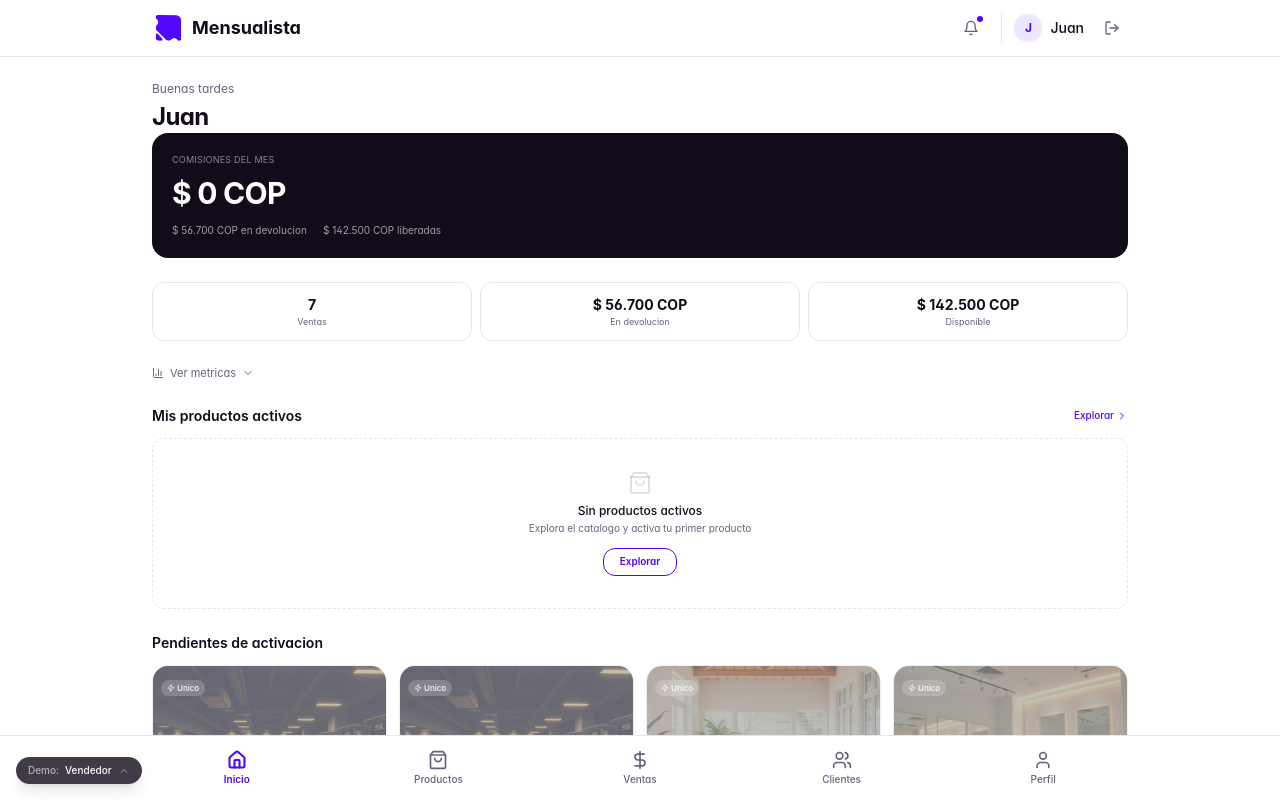
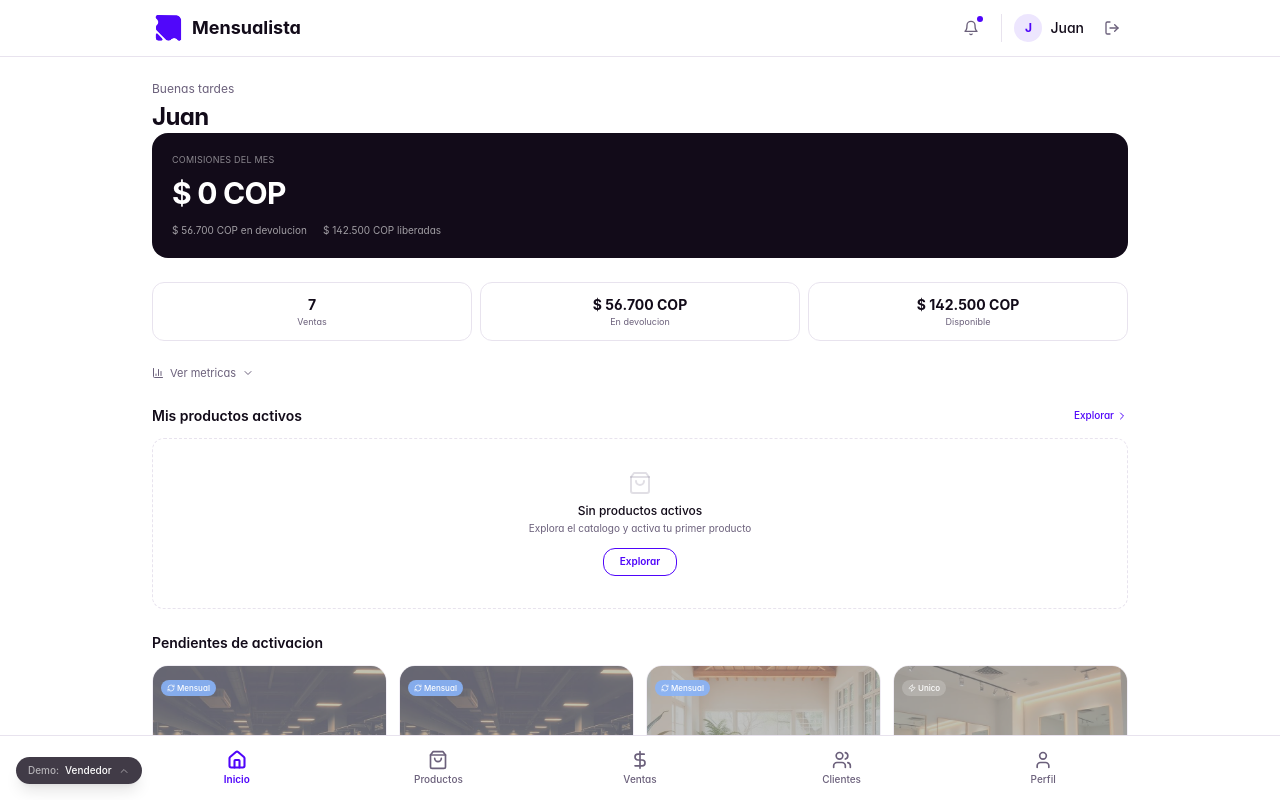
Before and after one commit to jeronimoomejia-hue/comision-hub, a React (Vite) app: page /vendor in a window 1280 px wide. Built offline with nearby package versions, Linux system fonts and the light colour scheme; the HTML template or start-up script is replaced by a standard one.

Commit message:
Unify UI across panels
Co-authored-by: jeronimoomejia-hue <264057871+jeronimoomejia-hue@users.noreply.github.com>

```diff
--- a/src/pages/company/CompanyDashboard.tsx
+++ b/src/pages/company/CompanyDashboard.tsx
@@ -193,7 +193,7 @@ export default function CompanyDashboard() {
                     <div className="absolute inset-0 bg-gradient-to-t from-black/50 to-transparent" />
                     <div className="absolute bottom-3 left-3 right-3">
                       <h3 className="text-sm font-semibold text-white leading-tight">{service.name}</h3>
-                      <p className="text-[10px] text-white/70 mt-0.5">{formatCOP(service.priceCOP)}{service.type === 'suscripcion' ? '/mes' : ''}</p>
+                      <p className="text-[10px] text-white/70 mt-0.5">{formatCOP(service.priceCOP)}{service.type === 'suscripción' ? '/mes' : ''}</p>
                     </div>
                   </div>
                   <div className="p-3 flex items-center justify-between">
--- a/src/pages/vendor/VendorCRM.tsx
+++ b/src/pages/vendor/VendorCRM.tsx
@@ -116,7 +116,7 @@ export default function VendorCRM() {
           holdStartAt: new Date().toISOString().split('T')[0], holdEndAt: holdEnd.toISOString().split('T')[0],
           status: service.refundPolicy.refundWindowDays === 0 ? 'COMPLETED' : 'HELD',
           paymentProvider: 'Stripe', mpPaymentId: `STR-QS-${Date.now()}`,
-          isSubscription: service.type === 'suscripcion', subscriptionActive: service.type === 'suscripcion', amountCOP: gross,
+          isSubscription: service.type === 'suscripción', subscriptionActive: service.type === 'suscripción', amountCOP: gross,
         });
         toast.success(`Venta registrada — Comision: ${formatCOP(comm)}`);
       }
--- a/src/pages/vendor/VendorDashboard.tsx
+++ b/src/pages/vendor/VendorDashboard.tsx
@@ -90,7 +90,7 @@ export default function VendorDashboard() {
 
   const renderServiceCard = (service: typeof vendorServices[0], showPrivateBadge = false) => {
     const coverImg = categoryCovers[service.category];
-    const isRecurring = service.type === 'suscripcion';
+    const isRecurring = service.type === 'suscripción';
 
     return (
       <div
```
